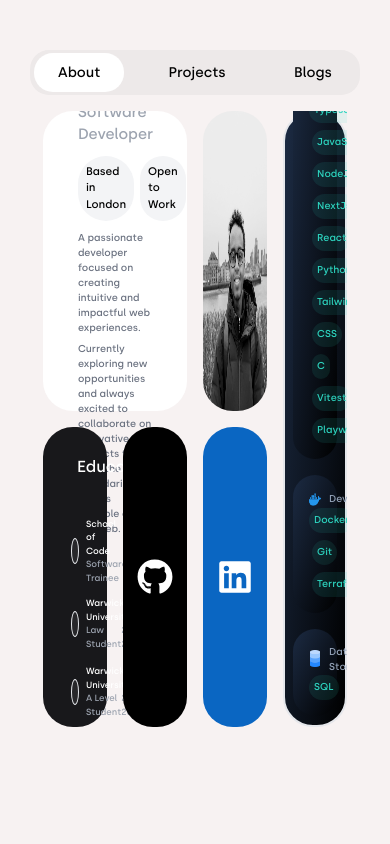
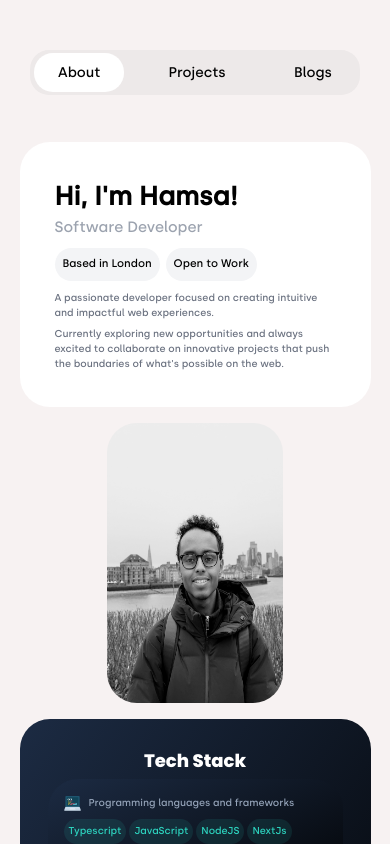
Before and after one commit to DonHamsa/myPortfolio, a Next.js app: page / in a window 390 px wide. Shown: the top 844 px of the page. Built offline with nearby package versions, Linux system fonts and the light colour scheme.

Commit message:
mobile compatible

```diff
--- a/src/app/blogs/page.jsx
+++ b/src/app/blogs/page.jsx
@@ -2,7 +2,7 @@ import BlogPreview from "@/components/BlogPreview/BlogPreview"
 
 export default function Blogs(){
   return (
-    <div className="pr-[25%] pl-[25%]">
+    <div className="lg:pr-[25%] lg:pl-[25%] pr-[10%] pl-[10%] flex justify-center ">
     <BlogPreview heading='Why I am optimistic in my job hunt ' synopsis='Rejection after rejection will make anyone doubt their ability, their self-speech about pushing forward regardless of what the email response reads. It is always easier said that done, with anything really....' date='31st Dec 2024' href='blogs/journey'/>
     </div>
 
--- a/src/app/globals.css
+++ b/src/app/globals.css
@@ -25,6 +25,11 @@ body {
 }
 
 main{
-  padding:4% 11%
+  padding:4% 10%
+}
 
+@media (max-width: 640px) {
+  main {
+    padding: 12% 0;
+  }
 }
--- a/src/app/projects/page.jsx
+++ b/src/app/projects/page.jsx
@@ -2,14 +2,14 @@ import ProjectCard from "@/components/ProjectCard/ProjectCard";
 
 export default function Projects() {
   return (
-    <div className="flex flex-col-2 gap-5">
+    <div className="flex lg:grid lg:grid-cols-2 flex-col gap-5 justify-center items-center lg:p-0 pl-[10%] pr-[10%] ">
       <ProjectCard
         projectImage="/playpal.png"
         stack={["/stream.png", "/next.png", "supa.png"]}
         projectName="PlayPal"
         description="
 An application that helps individuals, especially newcomers, easily find and connect with others interested in playing football."
-link='https://playpal-steel.vercel.app/'
+        link="https://playpal-steel.vercel.app/"
       />
       <ProjectCard
         projectImage="/2048.jpg"
@@ -17,10 +17,8 @@ link='https://playpal-steel.vercel.app/'
         projectName="2048 "
         description="
  A fully functional clone of the 2048 game with core mechanics, including merging tiles,real-time score updates, move detection, and a final score display upon game over."
- link='https://github.com/DonHamsa/2048-game'
+        link="https://github.com/DonHamsa/2048-game"
       />
     </div>
-
-
   );
 }
--- a/src/components/Education/Education.jsx
+++ b/src/components/Education/Education.jsx
@@ -2,7 +2,7 @@ import { IoSchoolOutline } from "react-icons/io5";
 
 export default function Education() {
   return (
-    <div className="rounded-[30px]  flex flex-col  bg-[rgb(24,24,27)] text-[9px] p-7  border-white">
+    <div className="rounded-[30px]  flex flex-col  bg-[rgb(24,24,27)] text-[9px] lg:p-7 p-11  border-white w-full">
       <div className="flex mb-[29px]">
         <IoSchoolOutline className="w-[24px] h-[24px] text-gray-400 mr-[6px] " />
         <p className="text-white text-[16px]">Education</p>
--- a/src/components/GitHubBox/GitHub.jsx
+++ b/src/components/GitHubBox/GitHub.jsx
@@ -3,7 +3,7 @@ import { FaGithub } from "react-icons/fa";
 
 export default function GitHubBox(){
   return (
-    <div className="h-[100%] w-full rounded-[30px] overflow-hidden  bg-black "  >
+    <div className="lg:h-[100%]  w-[100%] rounded-[30px] overflow-hidden h-[100px]  bg-black "  >
       <a href='https://github.com/DonHamsa '  className='h-full w-full flex justify-center items-center '>
       < FaGithub className='text-white text-4xl'/>
       </a>
--- a/src/components/LinkedInBox/LinkedInBox.jsx
+++ b/src/components/LinkedInBox/LinkedInBox.jsx
@@ -2,7 +2,7 @@ import { FaLinkedin } from "react-icons/fa";
 
 export default function LinkedInBox() {
   return (
-    <div className="bg-[rgb(10,102,194)] w-full rounded-[30px] h-full flex justify-center items-center">
+    <div className="bg-[rgb(10,102,194)] w-[100%] rounded-[30px] lg:h-[100%] h-[100px] flex justify-center items-center">
       <a
         href="https://www.linkedin.com/in/hamsamuse/"
         className="h-full w-full flex justify-center items-center "
--- a/src/components/MasonaryBox/MasonryBox.jsx
+++ b/src/components/MasonaryBox/MasonryBox.jsx
@@ -8,10 +8,10 @@ import Education from "../Education/Education";
 
 export default function MasonryBox() {
   const boxStyle =
-    "bg-white rounded-[40px] border-2 p-2 flex flex-col items-center justify-center";
+    "bg-white rounded-[40px] border-2 lg:p-2  flex flex-col items-center justify-center ";
 
   return (
-    <div className=" overflow-hidden grid grid-cols-4 auto-rows-[300px] gap-4 ">
+    <div className=" overflow-hidden grid lg:grid-cols-4 lg:auto-rows-[300px] gap-4 grid-cols-1 lg:p-0 pr-[5%] pl-[5%] ">
       {Array.from({ length: 6 }, (_, i) =>
         i == 0 ? (
           <ProfileBox key={i} />
--- a/src/components/PostTemplate/PostTemplate.jsx
+++ b/src/components/PostTemplate/PostTemplate.jsx
@@ -3,7 +3,7 @@ import Link from "next/link";
 
 export default function PostTemplate({ title, children, date }) {
   return (
-    <div className="p-[0_27%] absolute top-0 left-[0] bg-[#f7f2f2]">
+    <div className="lg:p-[0_27%] p-[0_10%] absolute top-0 left-[0] bg-[#f7f2f2]">
       <div className="flex justify-center cursor-pointer mb-[100px] hover:mb-[120px] transition-all duration-300">
         <Link className="rounded-full bg-[#ece9e8] p-[20px] w-max  mt-[20px]" href='/blogs'>
           <RxCross1 />
--- a/src/components/ProfileBox/ProfileBox.jsx
+++ b/src/components/ProfileBox/ProfileBox.jsx
@@ -1,6 +1,6 @@
 export default function ProfileBox() {
   return (
-    <div className="bg-white rounded-[30px]   flex flex-col  justify-center col-span-2 p-[35px] ">
+    <div className="bg-white rounded-[30px]   flex flex-col  justify-center lg:col-span-2 p-[35px] ">
       <p className=" text-[26px]  font-semibold">Hi, I'm Hamsa!</p>
       <p className="text-grey-300 mb-[10px] text-[15px] text-gray-400">
         Software Developer
--- a/src/components/ProfileImage/ProfileImage.jsx
+++ b/src/components/ProfileImage/ProfileImage.jsx
@@ -1,7 +1,7 @@
 export default function ProfileImage() {
   return (
-    <div className='w-full h-full rounded-[30px] overflow-hidden'>
-      <img src="/ProfileImage.jpg" className="h-full w-full"></img>
+    <div className='lg:w-full lg:h-full h-[280px] rounded-[30px] overflow-hidden flex justify-center w-[100%]'>
+      <img src="/ProfileImage.jpg" className="h-full lg:w-full w-[50%] rounded-[30px] "></img>
     </div>
   );
 }
--- a/src/components/Techstack/Techstack.jsx
+++ b/src/components/Techstack/Techstack.jsx
@@ -1,14 +1,15 @@
-
 export default function Techstack() {
   return (
-    <div className=" rounded-[30px] border-2 p-2 flex flex-col items-center justify-center row-span-2 bg-gradient-to-br from-[#1c2b43] to-black  space-y-4  ">
-      <p className='font-techStack font-extrabold text-white text-[18px]'>Tech Stack</p>
-      <div className="bg-[rgb(15,23,42)] rounded-[30px] h-max text-[10px] p-[16px] bg-gradient-to-br from-[#1c2b43] to-black  w-full ">
+    <div className=" lg:col-span-1 lg:row rounded-[30px]  lg:p-2 p-7 flex flex-col   items-center justify-center lg:row-span-2 bg-gradient-to-br from-[#1c2b43] to-black lg:space-y-4 h-full lg:h-auto  gap-y-[5px]">
+      <p className="font-techStack font-extrabold text-white text-[18px] ">
+        Tech Stack
+      </p>
+      <div className="bg-[rgb(15,23,42)] rounded-[30px] h-max  text-[10px] p-[16px] bg-gradient-to-br from-[#1c2b43] to-black w-[100%]  ">
         <div className="flex items-center">
           <img src="/comp.png" className="w-[17px] h-[17px] mr-[8px] " />
           <p className="text-[#94A3B8]">Programming languages and frameworks</p>
         </div>
-        <div className="flex flex-wrap space-y-[7px] items-end space-x-[3px]">
+        <div className="flex flex-wrap space-y-[7px]  items-end space-x-[3px] ">
           <div className="bg-[rgba(45,212,191,0.1)] p-[5px] text-teal-400  rounded-full h-max ">
             Typescript
           </div>
@@ -45,7 +46,7 @@ export default function Techstack() {
         </div>
       </div>
 
-      <div className="bg-[rgb(15,23,42)] rounded-[25px] h-max text-[10px] p-[16px] bg-gradient-to-br from-[#1c2b43] to-black  w-full">
+      <div className="bg-[rgb(15,23,42)] rounded-[25px] h-max text-[10px] p-[16px] bg-gradient-to-br from-[#1c2b43] to-black w-[100%]  ">
         <div className="flex items-center">
           <img src="/devops.png" className="w-[17px] h-[17px] mr-[8px] " />
           <p className="text-[#94A3B8]">DevOps</p>
@@ -64,9 +65,12 @@ export default function Techstack() {
         </div>
       </div>
 
-      <div className="bg-[rgb(15,23,42)] rounded-[25px] h-max text-[10px] p-[16px] bg-gradient-to-br from-[#1c2b43] to-black  w-full">
+      <div className="bg-[rgb(15,23,42)] rounded-[25px] h-max text-[10px] p-[16px] bg-gradient-to-br from-[#1c2b43] to-black  w-[100%] ">
         <div className="flex items-center">
-          <img src="/database.png" className="w-[17px] h-[17px] mr-[8px] mb-[4px] " />
+          <img
+            src="/database.png"
+            className="w-[17px] h-[17px] mr-[8px] mb-[4px] "
+          />
           <p className="text-[#94A3B8]">Data Storage</p>
         </div>
         <div className="flex flex-wrap space-y-[7px] items-end  space-x-[3px]">
@@ -76,7 +80,7 @@ export default function Techstack() {
         </div>
       </div>
 
-      <div className="bg-[rgb(15,23,42)] rounded-[25px] h-max text-[10px] p-[16px] bg-gradient-to-br from-[#1c2b43] to-black  w-full ">
+      <div className="bg-[rgb(15,23,42)] rounded-[25px] h-max text-[10px] p-[16px] bg-gradient-to-br from-[#1c2b43] to-black w-[100%]  ">
         <div className="flex items-center">
           <img src="/cloud.png" className="w-[17px] h-[17px] mr-[8px] " />
           <p className="text-[#94A3B8]">AWS</p>
```
